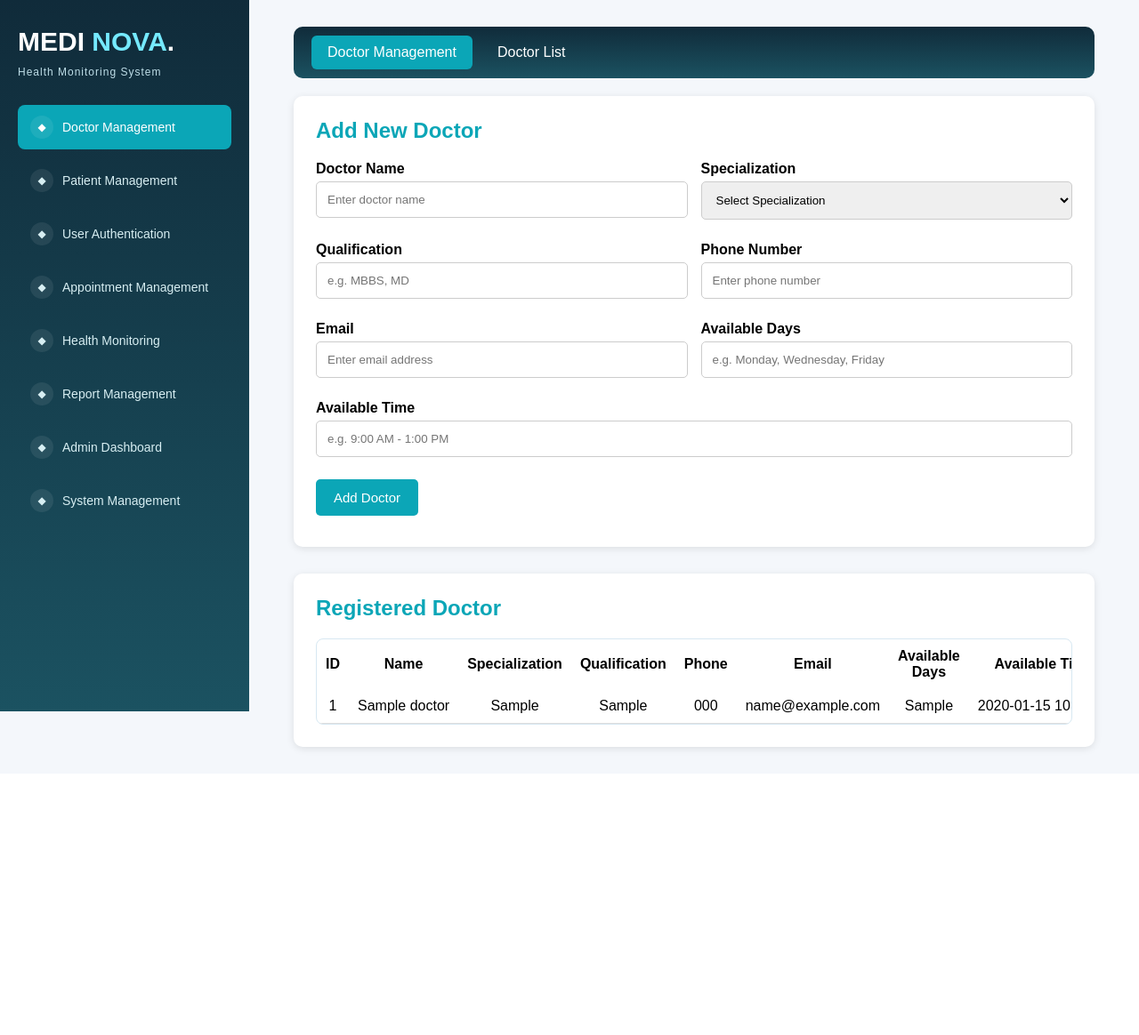
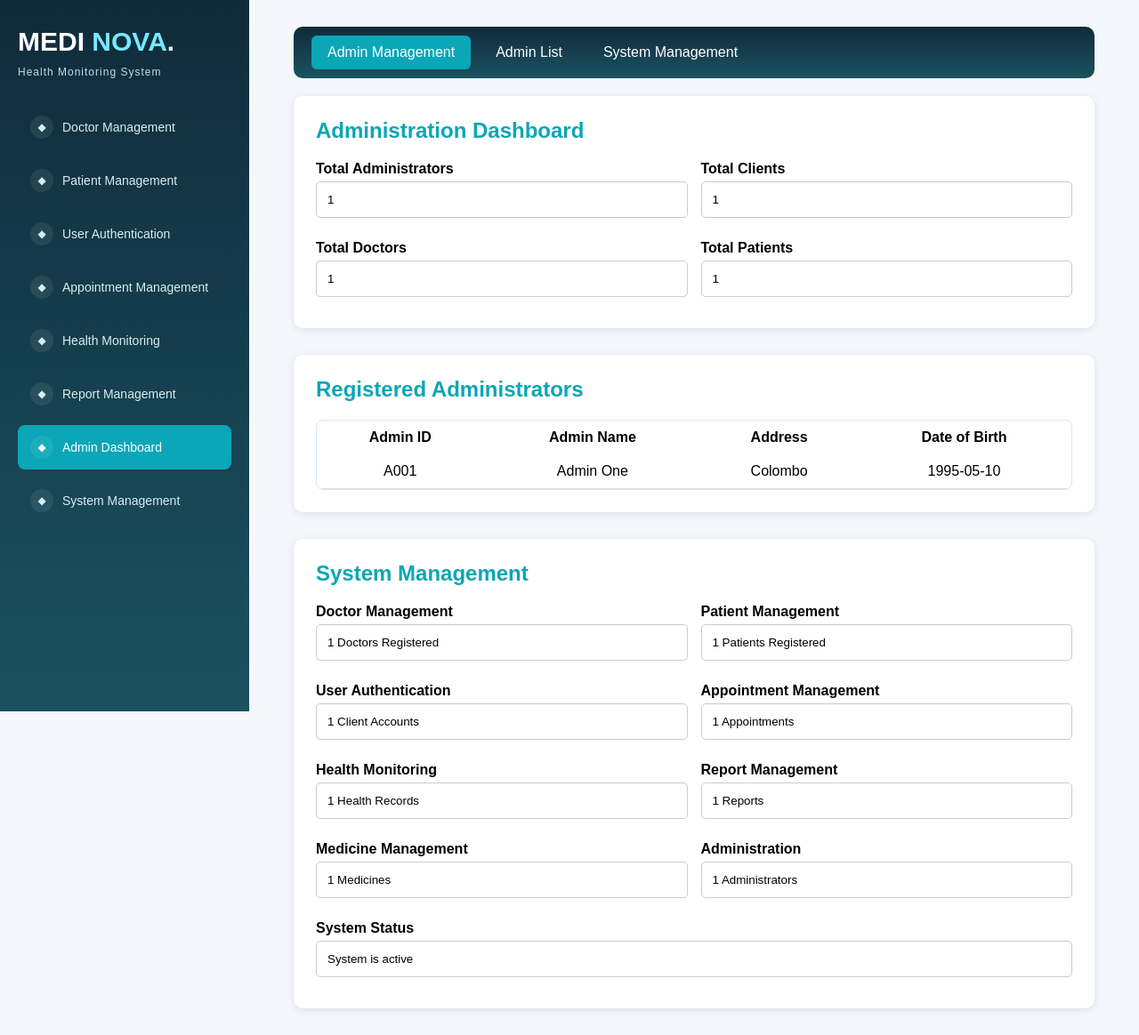
Before and after one commit to IT25101826/Online-health-monitoring-system, a PHP site: page /Admin.php in a window 1280 px wide. Shown: the whole page at 89% size. Before the commit the page ends 848 px from the top, so only its background shows below. Run offline with PHP 8.4, Linux system fonts and the light colour scheme; data comes from the database, SQL or seed files in the repository; tables that the repository leaves empty or names only in its code hold one stand-in row (values such as "Sample post").

Commit message:
Add admin page and SQL files

```diff
--- a/Admin.php
+++ b/Admin.php
@@ -15,73 +15,82 @@ if ($conn->connect_error) {
 
 
 // ==========================
-// ADD DOCTOR
+// GET ADMIN INFORMATION
 // ==========================
 
-if (isset($_POST['add_doctor'])) {
-
-    $name = $_POST['name'];
-    $specialization = $_POST['specialization'];
-    $qualification = $_POST['qualification'];
-    $phone = $_POST['phone'];
-    $email = $_POST['email'];
-    $available_days = $_POST['available_days'];
-    $available_time = $_POST['available_time'];
-
-    $sql = "INSERT INTO Doctor
-            (name, specialization, qualification, phone, email, available_days, available_time)
-            VALUES (?, ?, ?, ?, ?, ?, ?)";
-
-    $stmt = $conn->prepare($sql);
-
-    $stmt->bind_param(
-        "sssssss",
-        $name,
-        $specialization,
-        $qualification,
-        $phone,
-        $email,
-        $available_days,
-        $available_time
+// Get total administrators
+$admin_result = $conn->query(
+    "SELECT COUNT(*) AS total FROM admin"
 );
 
-    if ($stmt->execute()) {
-        $message = "Doctor added successfully!";
-    } else {
-        $message = "Error adding doctor.";
-    }
+$total_admins = $admin_result->fetch_assoc()['total'];
 
-    $stmt->close();
-}
+
+// Get total doctors
+$doctor_result = $conn->query(
+    "SELECT COUNT(*) AS total FROM doctor"
+);
+
+$total_doctors = $doctor_result->fetch_assoc()['total'];
+
+
+// Get total patients
+$patient_result = $conn->query(
+    "SELECT COUNT(*) AS total FROM patient"
+);
+
+$total_patients = $patient_result->fetch_assoc()['total'];
+
+
+// Get total clients
+$client_result = $conn->query(
+    "SELECT COUNT(*) AS total FROM client"
+);
+
+$total_clients = $client_result->fetch_assoc()['total'];
+
+
+// Get total appointments
+$appointment_result = $conn->query(
+    "SELECT COUNT(*) AS total FROM appointments"
+);
+
+$total_appointments = $appointment_result->fetch_assoc()['total'];
+
+
+// Get total health records
+$health_result = $conn->query(
+    "SELECT COUNT(*) AS total FROM health_record"
+);
+
+$total_health_records = $health_result->fetch_assoc()['total'];
+
+
+// Get total reports
+$report_result = $conn->query(
+    "SELECT COUNT(*) AS total FROM report"
+);
+
+$total_reports = $report_result->fetch_assoc()['total'];
+
+
+// Get total medicines
+$medicine_result = $conn->query(
+    "SELECT COUNT(*) AS total FROM prescribed_medicine"
+);
+
+$total_medicines = $medicine_result->fetch_assoc()['total'];
 
 
 // ==========================
-// DELETE DOCTOR
+// GET ALL ADMINISTRATORS
 // ==========================
 
-if (isset($_GET['delete'])) {
-
-    $doctor_id = $_GET['delete'];
-
-    $sql = "DELETE FROM Doctor WHERE doctor_id = ?";
-
-    $stmt = $conn->prepare($sql);
-    $stmt->bind_param("i", $doctor_id);
-
-    if ($stmt->execute()) {
-        header("Location: doctor.php");
-        exit();
-    }
-
-    $stmt->close();
-}
-
-
-// ==========================
-// GET ALL Doctor
-// ==========================
-
-$result = $conn->query("SELECT * FROM Doctor ORDER BY doctor_id DESC");
+$result = $conn->query(
+    "SELECT admin_id, admin_name, admin_address, date_of_birth
+     FROM admin
+     ORDER BY admin_id DESC"
+);
 
 ?>
 
@@ -94,7 +103,7 @@ $result = $conn->query("SELECT * FROM Doctor ORDER BY doctor_id DESC");
 
     <meta name="viewport" content="width=device-width, initial-scale=1.0">
 
-    <title>Doctor Management</title>
+    <title>Admin Management</title>
 
     <style>
 
@@ -127,7 +136,6 @@ $result = $conn->query("SELECT * FROM Doctor ORDER BY doctor_id DESC");
 
         .sidebar .brand {
             padding-bottom: 30px;
-
         }
 
         .sidebar .brand h1 {
@@ -362,48 +370,114 @@ $result = $conn->query("SELECT * FROM Doctor ORDER BY doctor_id DESC");
 <body>
 
 <div class="app-shell">
+
     <aside class="sidebar">
+
         <div class="brand">
-            <h1>MEDI <span>NOVA</span>.</h1>
-            <p>Health Monitoring System</p>
+
+            <h1>
+                MEDI <span>NOVA</span>.
+            </h1>
+
+            <p>
+                Health Monitoring System
+            </p>
+
         </div>
 
         <nav class="side-nav">
-            <a href="#" class="active">
+
+            <a href="doctor.php">
+
                 <span class="icon">◆</span>
-                <span>Doctor Management</span>
+
+                <span>
+                    Doctor Management
+                </span>
 
             </a>
+
+
+            <a href="patient.php">
+
+                <span class="icon">◆</span>
+
+                <span>
+                    Patient Management
+                </span>
+
+            </a>
+
+
             <a href="#">
+
                 <span class="icon">◆</span>
-                <span>Patient Management</span>
+
+                <span>
+                    User Authentication
+                </span>
+
             </a>
+
+
             <a href="#">
+
                 <span class="icon">◆</span>
-                <span>User Authentication</span>
+
+                <span>
+                    Appointment Management
+                </span>
+
             </a>
+
+
             <a href="#">
+
                 <span class="icon">◆</span>
-                <span>Appointment Management</span>
+
+                <span>
+                    Health Monitoring
+                </span>
+
             </a>
+
+
             <a href="#">
+
                 <span class="icon">◆</span>
-                <span>Health Monitoring</span>
+
+                <span>
+                    Report Management
+                </span>
+
             </a>
-            <a href="#">
+
+
+            <a href="admin.php" class="active">
+
                 <span class="icon">◆</span>
-                <span>Report Management</span>
+
+                <span>
+                    Admin Dashboard
+                </span>
+
             </a>
-            <a href="#">
+
+
+            <a href="#system-management">
+
                 <span class="icon">◆</span>
-                <span>Admin Dashboard</span>
+
+                <span>
+                    System Management
+                </span>
+
             </a>
-            <a href="#">
-                <span class="icon">◆</span>
-                <span>System Management</span>
-            </a>
+
         </nav>
+
     </aside>
+
 
     <main class="main-content">
 
@@ -414,41 +488,48 @@ $result = $conn->query("SELECT * FROM Doctor ORDER BY doctor_id DESC");
 
         <div class="container">
 
+
             <div class="sub-nav">
-        <a href="#doctor-management" class="active">Doctor Management</a>
-        <a href="#doctor-list">Doctor List</a>
+
+                <a href="#admin-management" class="active">
+                    Admin Management
+                </a>
+
+                <a href="#admin-list">
+                    Admin List
+                </a>
+
+                <a href="#system-management">
+                    System Management
+                </a>
+
             </div>
-
-    <?php if (isset($message)): ?>
-
-        <div class="message">
-            <?php echo $message; ?>
-        </div>
-
-    <?php endif; ?>
 
 
             <!-- ==========================
-         ADD DOCTOR FORM
+                 ADMIN MANAGEMENT
                  ========================== -->
 
-    <div class="card" id="doctor-management">
+            <div class="card" id="admin-management">
 
-        <h2>Add New Doctor</h2>
+                <h2>
+                    Administration Dashboard
+                </h2>
 
-        <form method="POST" action="doctor.php">
 
                 <div class="form-grid">
 
+
                     <div class="form-group">
 
-                    <label>Doctor Name</label>
+                        <label>
+                            Total Administrators
+                        </label>
 
                         <input
                             type="text"
-                        name="name"
-                        placeholder="Enter doctor name"
-                        required
+                            value="<?php echo $total_admins; ?>"
+                            readonly
                         >
 
                     </div>
@@ -456,57 +537,14 @@ $result = $conn->query("SELECT * FROM Doctor ORDER BY doctor_id DESC");
 
                     <div class="form-group">
 
-                    <label>Specialization</label>
-
-                    <select name="specialization" required>
-
-                        <option value="">Select Specialization</option>
-
-                        <option value="General Physician">
-                            General Physician
-                        </option>
-
-                        <option value="Cardiologist">
-                            Cardiologist
-                        </option>
-
-                        <option value="Dermatologist">
-                            Dermatologist
-                        </option>
-
-                        <option value="Neurologist">
-                            Neurologist
-                        </option>
-
-                        <option value="Pediatrician">
-                            Pediatrician
-                        </option>
-
-                        <option value="Psychiatrist">
-                            Psychiatrist
-                        </option>
-
-                        <option value="Dentist">
-                            Dentist
-                        </option>
-
-                        <option value="Other">
-                            Other
-                        </option>
-
-                    </select>
-
-                </div>
-
-
-                <div class="form-group">
-
-                    <label>Qualification</label>
+                        <label>
+                            Total Clients
+                        </label>
 
                         <input
                             type="text"
-                        name="qualification"
-                        placeholder="e.g. MBBS, MD"
+                            value="<?php echo $total_clients; ?>"
+                            readonly
                         >
 
                     </div>
@@ -514,12 +552,14 @@ $result = $conn->query("SELECT * FROM Doctor ORDER BY doctor_id DESC");
 
                     <div class="form-group">
 
-                    <label>Phone Number</label>
+                        <label>
+                            Total Doctors
+                        </label>
 
                         <input
                             type="text"
-                        name="phone"
-                        placeholder="Enter phone number"
+                            value="<?php echo $total_doctors; ?>"
+                            readonly
                         >
 
                     </div>
@@ -527,136 +567,99 @@ $result = $conn->query("SELECT * FROM Doctor ORDER BY doctor_id DESC");
 
                     <div class="form-group">
 
-                    <label>Email</label>
+                        <label>
+                            Total Patients
+                        </label>
 
                         <input
-                        type="email"
-                        name="email"
-                        placeholder="Enter email address"
+                            type="text"
+                            value="<?php echo $total_patients; ?>"
+                            readonly
                         >
 
                     </div>
 
 
-                <div class="form-group">
-
-                    <label>Available Days</label>
-
-                    <input
-                        type="text"
-                        name="available_days"
-                        placeholder="e.g. Monday, Wednesday, Friday"
-                    >
-
                 </div>
-
-
-                <div class="form-group full-width">
-
-                    <label>Available Time</label>
-
-                    <input
-                        type="text"
-                        name="available_time"
-                        placeholder="e.g. 9:00 AM - 1:00 PM"
-                    >
-
-                </div>
-
-
-                <div class="form-group full-width">
-
-                    <button
-                        type="submit"
-                        name="add_doctor"
-                        class="btn"
-                    >
-                        Add Doctor
-                    </button>
-
-                </div>
-
-            </div>
-
-        </form>
 
             </div>
 
 
             <!-- ==========================
-         DOCTOR LIST
+                 ADMIN LIST
                  ========================== -->
 
-    <div class="card" id="doctor-list">
+            <div class="card" id="admin-list">
 
-        <h2>Registered Doctor</h2>
+                <h2>
+                    Registered Administrators
+                </h2>
+
 
                 <div class="table-wrapper">
+
                     <table>
 
                         <tr>
 
-                <th>ID</th>
-                <th>Name</th>
-                <th>Specialization</th>
-                <th>Qualification</th>
-                <th>Phone</th>
-                <th>Email</th>
-                <th>Available Days</th>
-                <th>Available Time</th>
-                <th colspan="2">Action</th>
+                            <th>
+                                Admin ID
+                            </th>
+
+                            <th>
+                                Admin Name
+                            </th>
+
+                            <th>
+                                Address
+                            </th>
+
+                            <th>
+                                Date of Birth
+                            </th>
 
                         </tr>
 
 
                         <?php if ($result->num_rows > 0): ?>
 
-                <?php while ($doctor = $result->fetch_assoc()): ?>
+                            <?php while ($admin = $result->fetch_assoc()): ?>
 
                                 <tr>
 
                                     <td>
-                            <?php echo $doctor['doctor_id']; ?>
+                                        <?php
+                                        echo htmlspecialchars(
+                                            $admin['admin_id']
+                                        );
+                                        ?>
                                     </td>
 
+
                                     <td>
-                            <?php echo htmlspecialchars($doctor['name']); ?>
+                                        <?php
+                                        echo htmlspecialchars(
+                                            $admin['admin_name']
+                                        );
+                                        ?>
                                     </td>
 
+
                                     <td>
-                            <?php echo htmlspecialchars($doctor['specialization']); ?>
+                                        <?php
+                                        echo htmlspecialchars(
+                                            $admin['admin_address']
+                                        );
+                                        ?>
                                     </td>
 
-                        <td>
-                            <?php echo htmlspecialchars($doctor['qualification']); ?>
-                        </td>
 
                                     <td>
-                            <?php echo htmlspecialchars($doctor['phone']); ?>
-                        </td>
-
-                        <td>
-                            <?php echo htmlspecialchars($doctor['email']); ?>
-                        </td>
-
-                        <td>
-                            <?php echo htmlspecialchars($doctor['available_days']); ?>
-                        </td>
-
-                        <td>
-                            <?php echo htmlspecialchars($doctor['available_time']); ?>
-                        </td>
-
-                        <td>
-
-                            <a
-                                href="doctor.php?delete=<?php echo $doctor['doctor_id']; ?>"
-                                class="delete-btn"
-                                onclick="return confirm('Are you sure you want to delete this doctor?');"
-                            >
-                                Delete
-                            </a>
-
+                                        <?php
+                                        echo htmlspecialchars(
+                                            $admin['date_of_birth']
+                                        );
+                                        ?>
                                     </td>
 
                                 </tr>
@@ -667,8 +670,8 @@ $result = $conn->query("SELECT * FROM Doctor ORDER BY doctor_id DESC");
 
                             <tr>
 
-                    <td colspan="9">
-                        No Doctor registered yet.
+                                <td colspan="4">
+                                    No administrators registered yet.
                                 </td>
 
                             </tr>
@@ -676,19 +679,177 @@ $result = $conn->query("SELECT * FROM Doctor ORDER BY doctor_id DESC");
                         <?php endif; ?>
 
                     </table>
-        </div>
 
                 </div>
 
             </div>
 
+
+            <!-- ==========================
+                 SYSTEM MANAGEMENT
+                 ========================== -->
+
+            <div class="card" id="system-management">
+
+                <h2>
+                    System Management
+                </h2>
+
+
+                <div class="form-grid">
+
+
+                    <div class="form-group">
+
+                        <label>
+                            Doctor Management
+                        </label>
+
+                        <input
+                            type="text"
+                            value="<?php echo $total_doctors; ?> Doctors Registered"
+                            readonly
+                        >
+
+                    </div>
+
+
+                    <div class="form-group">
+
+                        <label>
+                            Patient Management
+                        </label>
+
+                        <input
+                            type="text"
+                            value="<?php echo $total_patients; ?> Patients Registered"
+                            readonly
+                        >
+
+                    </div>
+
+
+                    <div class="form-group">
+
+                        <label>
+                            User Authentication
+                        </label>
+
+                        <input
+                            type="text"
+                            value="<?php echo $total_clients; ?> Client Accounts"
+                            readonly
+                        >
+
+                    </div>
+
+
+                    <div class="form-group">
+
+                        <label>
+                            Appointment Management
+                        </label>
+
+                        <input
+                            type="text"
+                            value="<?php echo $total_appointments; ?> Appointments"
+                            readonly
+                        >
+
+                    </div>
+
+
+                    <div class="form-group">
+
+                        <label>
+                            Health Monitoring
+                        </label>
+
+                        <input
+                            type="text"
+                            value="<?php echo $total_health_records; ?> Health Records"
+                            readonly
+                        >
+
+                    </div>
+
+
+                    <div class="form-group">
+
+                        <label>
+                            Report Management
+                        </label>
+
+                        <input
+                            type="text"
+                            value="<?php echo $total_reports; ?> Reports"
+                            readonly
+                        >
+
+                    </div>
+
+
+                    <div class="form-group">
+
+                        <label>
+                            Medicine Management
+                        </label>
+
+                        <input
+                            type="text"
+                            value="<?php echo $total_medicines; ?> Medicines"
+                            readonly
+                        >
+
+                    </div>
+
+
+                    <div class="form-group">
+
+                        <label>
+                            Administration
+                        </label>
+
+                        <input
+                            type="text"
+                            value="<?php echo $total_admins; ?> Administrators"
+                            readonly
+                        >
+
+                    </div>
+
+
+                    <div class="form-group full-width">
+
+                        <label>
+                            System Status
+                        </label>
+
+                        <input
+                            type="text"
+                            value="System is active"
+                            readonly
+                        >
+
+                    </div>
+
+
+                </div>
+
+            </div>
+
+
+        </div>
+
     </main>
+
 </div>
 
 </body>
 
 </html>
 
+
 <?php
 
 $conn->close();
```
Lines whose indentation alone changed are shown as unchanged.
